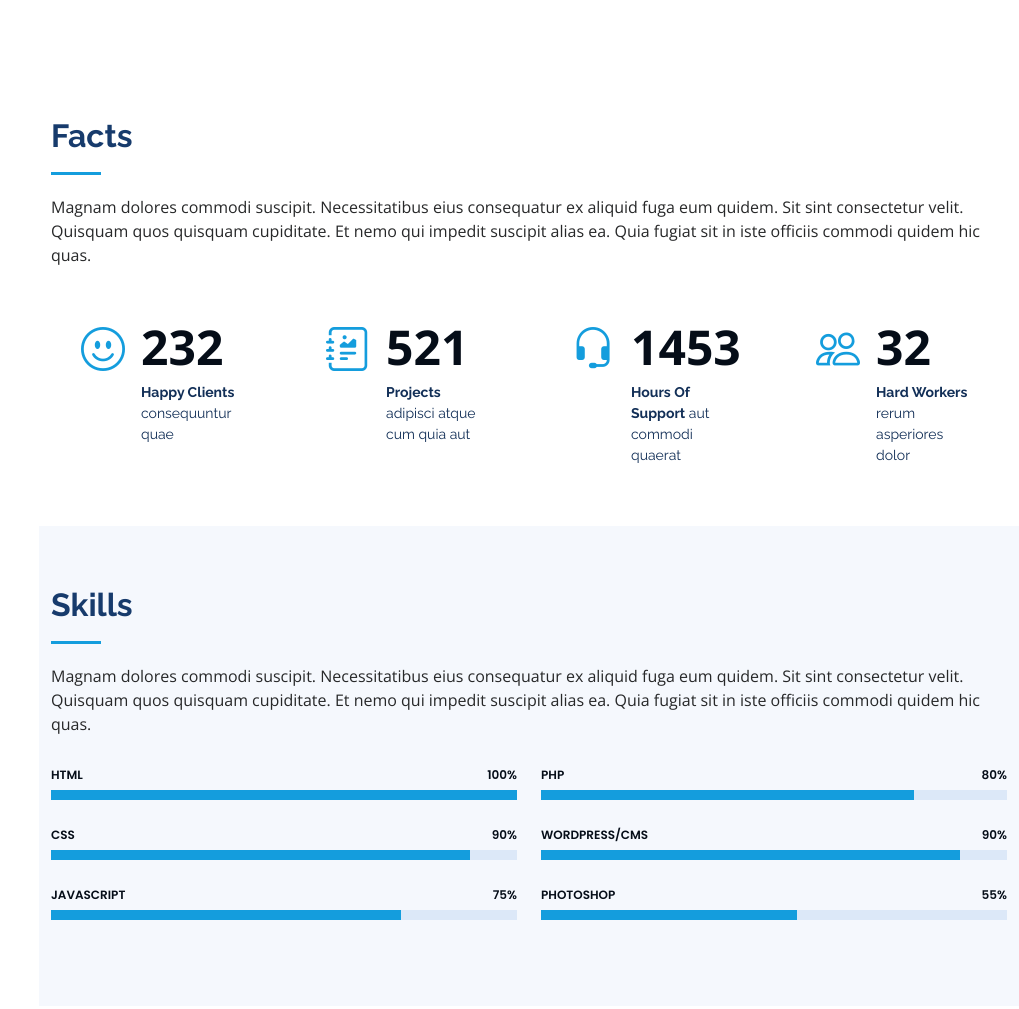
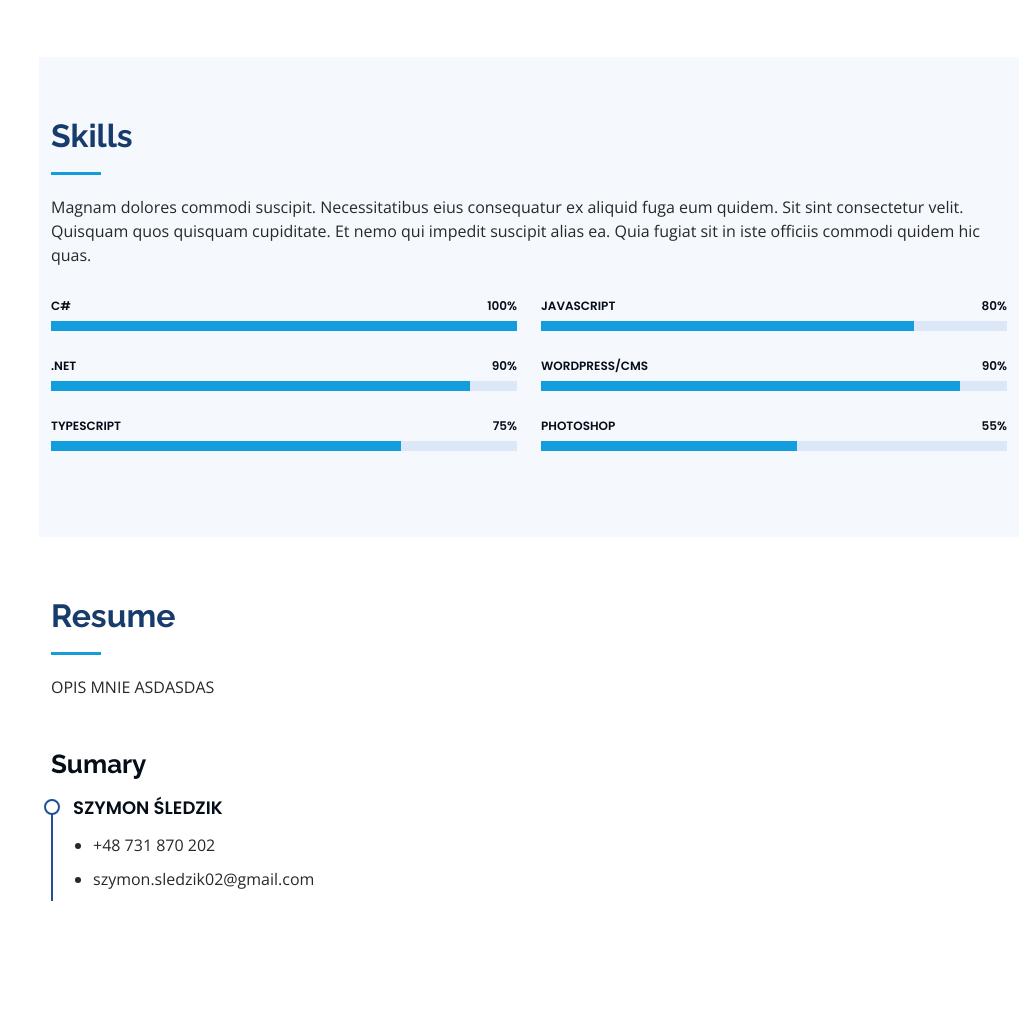
Before and after one commit to SzymonSledzik/BootstrapPortfolio, a plain HTML site: page index.html in a window 1280 px wide. Shown: the part 1419-2428 px from the top of the page, without its empty margins (261-1280 px from the left). Drawn offline with nearby package versions, Linux system fonts and the light colour scheme.

Commit message:
Update index.html

```diff
--- a/index.html
+++ b/index.html
@@ -126,7 +126,7 @@
     </section><!-- End About Section -->
 
     <!-- ======= Facts Section ======= -->
-    <section id="facts" class="facts">
+    <!-- <section id="facts" class="facts">
       <div class="container">
 
         <div class="section-title">
@@ -171,7 +171,7 @@
         </div>
 
       </div>
-    </section><!-- End Facts Section -->
+    </section>End Facts Section -->
 
     <!-- ======= Skills Section ======= -->
     <section id="skills" class="skills section-bg">
@@ -187,21 +187,21 @@
           <div class="col-lg-6" data-aos="fade-up">
 
             <div class="progress">
-              <span class="skill">HTML <i class="val">100%</i></span>
+              <span class="skill">C# <i class="val">100%</i></span>
               <div class="progress-bar-wrap">
                 <div class="progress-bar" role="progressbar" aria-valuenow="100" aria-valuemin="0" aria-valuemax="100"></div>
               </div>
             </div>
 
             <div class="progress">
-              <span class="skill">CSS <i class="val">90%</i></span>
+              <span class="skill">.Net <i class="val">90%</i></span>
               <div class="progress-bar-wrap">
                 <div class="progress-bar" role="progressbar" aria-valuenow="90" aria-valuemin="0" aria-valuemax="100"></div>
               </div>
             </div>
 
             <div class="progress">
-              <span class="skill">JavaScript <i class="val">75%</i></span>
+              <span class="skill">TypeScript <i class="val">75%</i></span>
               <div class="progress-bar-wrap">
                 <div class="progress-bar" role="progressbar" aria-valuenow="75" aria-valuemin="0" aria-valuemax="100"></div>
               </div>
@@ -212,7 +212,7 @@
           <div class="col-lg-6" data-aos="fade-up" data-aos-delay="100">
 
             <div class="progress">
-              <span class="skill">PHP <i class="val">80%</i></span>
+              <span class="skill">JavaScript <i class="val">80%</i></span>
               <div class="progress-bar-wrap">
                 <div class="progress-bar" role="progressbar" aria-valuenow="80" aria-valuemin="0" aria-valuemax="100"></div>
               </div>
@@ -253,7 +253,7 @@
             <h3 class="resume-title">Sumary</h3>
             <div class="resume-item pb-0">
               <h4>Szymon Śledzik</h4>
-              <p><em>Innovative and deadline-driven Graphic Designer with 3+ years of experience designing and developing user-centered digital/print marketing material from initial concept to final, polished deliverable.</em></p>
+              <p><em></em></p>
               <ul>
                 <li>+48 731 870 202</li>
                 <li>szymon.sledzik02@gmail.com</li>
@@ -422,7 +422,7 @@
     </section><!-- End Portfolio Section -->
 
     <!-- ======= Services Section ======= -->
-    <section id="services" class="services">
+    <!-- <section id="services" class="services">
       <div class="container">
 
         <div class="section-title">
@@ -464,7 +464,7 @@
         </div>
 
       </div>
-    </section><!-- End Services Section -->
+    </section>End Services Section -->
 
     <!-- ======= Contact Section ======= -->
     <section id="contact" class="contact">
```
